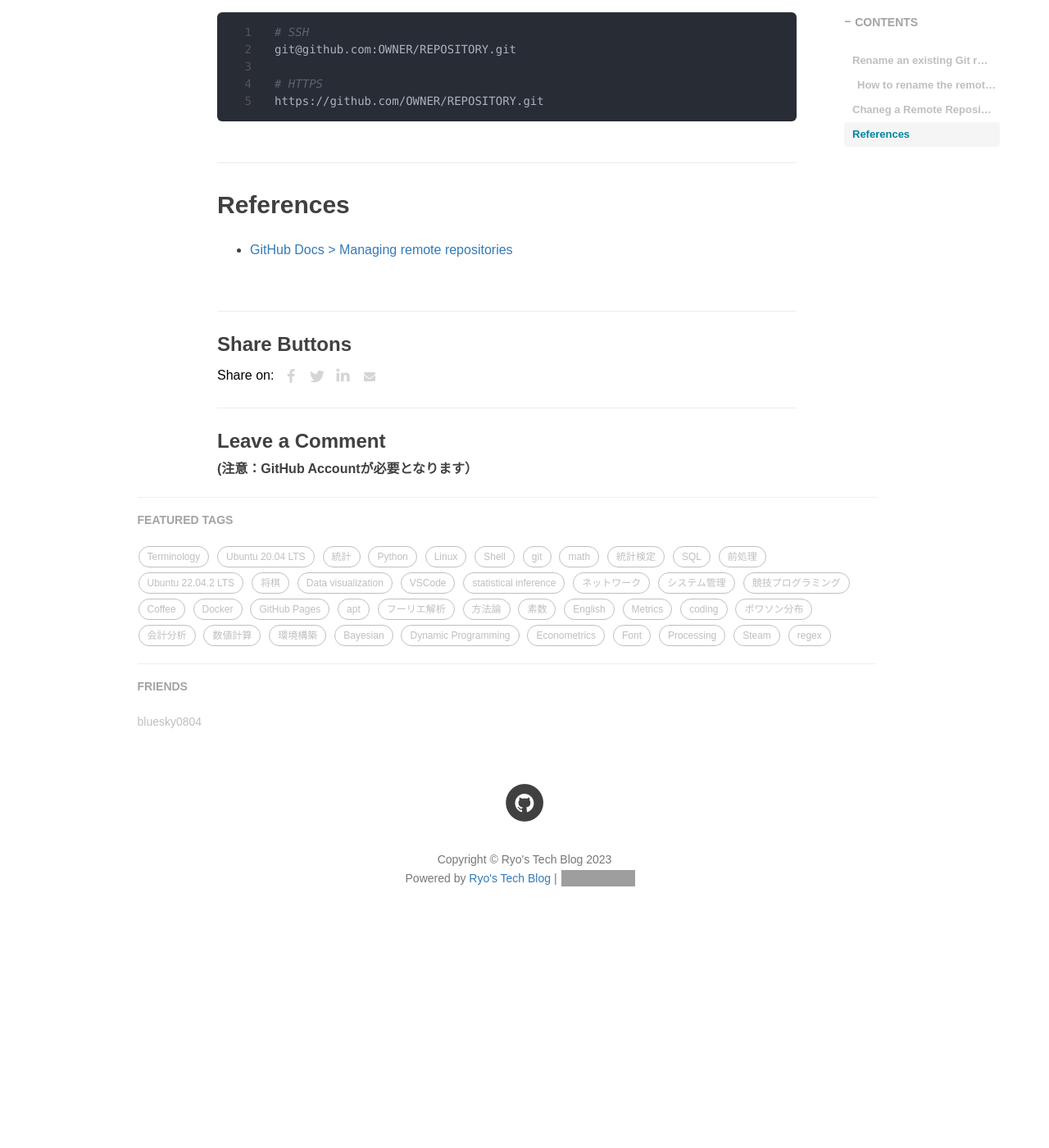
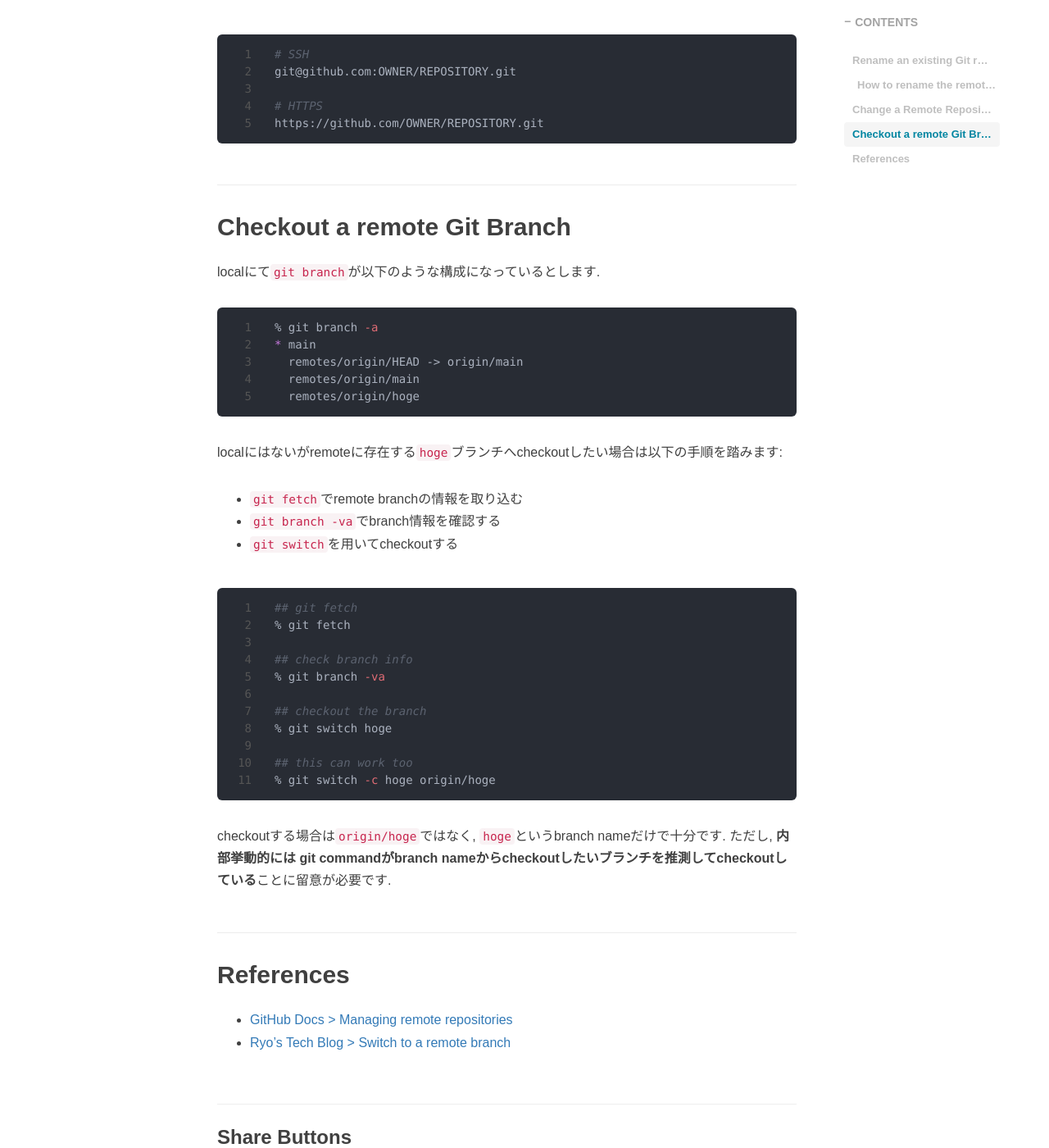
Before and after one commit to RyoNakagami/RyoNakagami.github.io, a Jekyll site: the page built from _posts/2021-01-07-remote-repository-setup.md, in a window 1280 px wide and 1400 px high, scrolled down 2588 px. Shown: the whole window at 82% size. Built offline with Jekyll 4.4.1, drawn with Linux system fonts in a browser that asks for light colours; comment, search, counter and statistics services are not loaded; before the commit the page ends 3737 px from its top, so only the background shows below that; some of the changed text lies outside the part shown; grey boxes are pictures that could not be loaded.

Commit message:
INDEX: fix doctoc

````diff
--- a/_config.yml
+++ b/_config.yml
@@ -25,7 +25,7 @@ github_username:    RyoNakagami
 highlighter: rouge
 permalink: pretty
 paginate: 10
-exclude: ["less","node_modules","Gruntfile.js","package.json","README.md","README.zh.md"]
+exclude: ["rsandbox","less","node_modules","Gruntfile.js","package.json","README.md","README.zh.md"]
 anchorjs: true                          # if you want to customize anchor. check out line:181 of `post.html`
 # If you have timezone issue (e.g. #68) in China, uncomment to use this:
 #timezone: CN
--- a/_posts/2021-01-07-remote-repository-setup.md
+++ b/_posts/2021-01-07-remote-repository-setup.md
@@ -23,7 +23,8 @@ tags:
 
 - [Rename an existing Git remote?](#rename-an-existing-git-remote)
   - [How to rename the remote?](#how-to-rename-the-remote)
-- [Chaneg a Remote Repository's URL](#chaneg-a-remote-repositorys-url)
+- [Change a Remote Repository's URL](#change-a-remote-repositorys-url)
+- [Checkout a remote Git Branch](#checkout-a-remote-git-branch)
 - [References](#references)
 
 <!-- END doctoc generated TOC please keep comment here to allow auto update -->
@@ -81,7 +82,7 @@ upstream	https://github.com/RyoNakagami/github_sandbox.git (fetch)
 upstream	https://github.com/RyoNakagami/github_sandbox.git (push)
 ```
 
-## Chaneg a Remote Repository's URL
+## Change a Remote Repository's URL
 
 まずどのrepositoryもremote urlの設定から入ります
 
@@ -115,8 +116,43 @@ git@github.com:OWNER/REPOSITORY.git
 https://github.com/OWNER/REPOSITORY.git
 ```
 
+## Checkout a remote Git Branch
+
+localにて`git branch`が以下のような構成になっているとします.
+
+```zsh
+% git branch -a
+* main
+  remotes/origin/HEAD -> origin/main
+  remotes/origin/main
+  remotes/origin/hoge
+```
+
+localにはないがremoteに存在する`hoge`ブランチへcheckoutしたい場合は以下の手順を踏みます:
+
+- `git fetch`でremote branchの情報を取り込む
+- `git branch -va`でbranch情報を確認する
+- `git switch`を用いてcheckoutする
+
+```zsh
+## git fetch
+% git fetch
+
+## check branch info
+% git branch -va
+
+## checkout the branch
+% git switch hoge
+
+## this can work too
+% git switch -c hoge origin/hoge
+```
+
+checkoutする場合は`origin/hoge`ではなく, `hoge`というbranch nameだけで十分です.
+ただし, **内部挙動的には git commandがbranch nameからcheckoutしたいブランチを推測してcheckoutしている**ことに留意が必要です.
 
 
 ## References
 
 - [GitHub Docs > Managing remote repositories](https://docs.github.com/en/get-started/getting-started-with-git/managing-remote-repositories)
+- [Ryo's Tech Blog > Switch to a remote branch](https://ryonakagami.github.io/2020/12/29/git-remote-branch-operation/#getswitch-to-a-remote-branch-git-switch-version)
````
Also changed, not shown: _posts/2023-01-05-english-achieve-vs-accomplish.md (+1 -1 lines), _posts/2023-07-26-Ubuntu-python-setup.md (+18 -0 lines), 1 other file.
